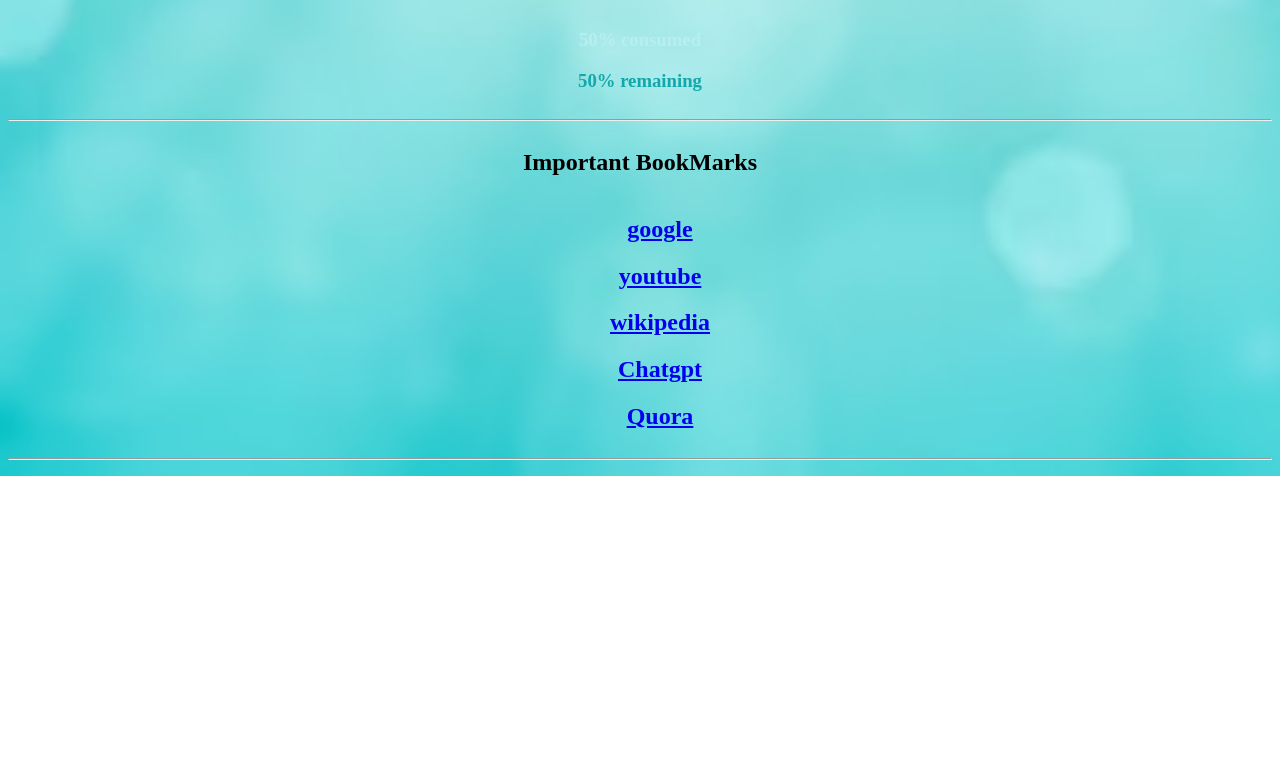
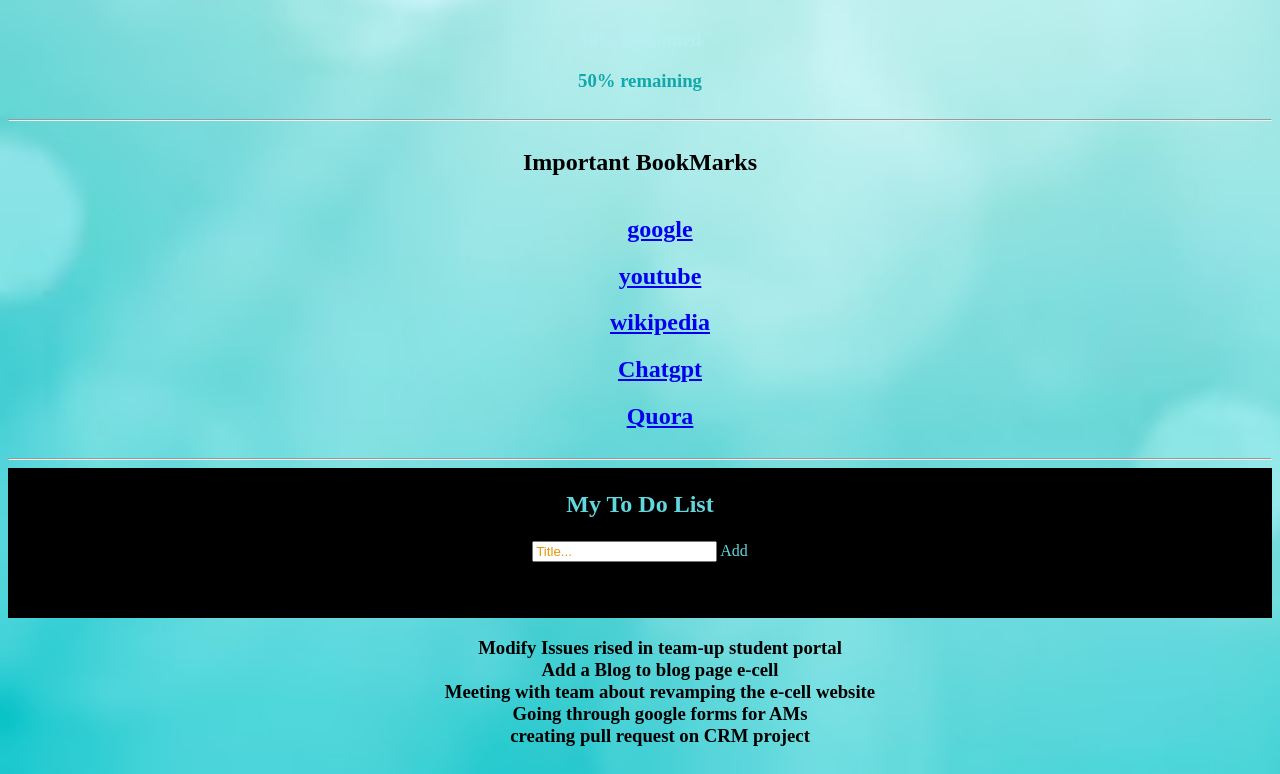
Before and after one commit to NavyaBattu201/NavyaBattu201.github.io, a plain HTML site: page maincode.html in a window 1280 px wide. Shown: the part 1491-2265 px from the top of the page. Before the commit the page ends 1967 px from the top, so only its background shows below. Drawn offline with Linux system fonts and the light colour scheme.

Commit message:
Added todolist

```diff
--- a/maincode.html
+++ b/maincode.html
@@ -195,7 +195,25 @@
 <div>
     <hr>
 </div>
-
+<!-- to do list -->
+<div style="text-align: center;">
+    <div class="boxiebox">
+        <br>
+        <h2 id ="todolist" style="margin:5px">My To Do List</h2>
+        <br>
+        <input type="text" id="myInput" placeholder="Title...">
+        <span onclick="newElement()" class="addBtn">Add</span>
+      </div>
+      <h3>
+      <ol id="myol">
+        <li>Modify Issues rised in team-up student portal</li>
+        <li >Add a Blog to blog page e-cell</li>
+        <li>Meeting with team about revamping the e-cell website</li>
+        <li>Going through google forms for AMs</li>
+        <li>creating pull request on CRM project </li>
+      </ol>
+    </h3>
+</div>
     </section>
     </main>
 </body>
--- a/styles.css
+++ b/styles.css
@@ -232,3 +232,19 @@ font-size: 25px;
   .bookmarktable{
     list-style-type: none;
   }
+  /* todolist */
+.boxiebox{
+    background-color: black;
+    width: 100%;
+    height: 150px;
+    text-align: center;
+  }
+  #todolist{
+    color: rgba(97,216,222,255);
+  }
+  .addBtn{
+    color: rgba(97,216,222,255);
+  }
+  #myol{
+    list-style-type: none;
+  }
```
